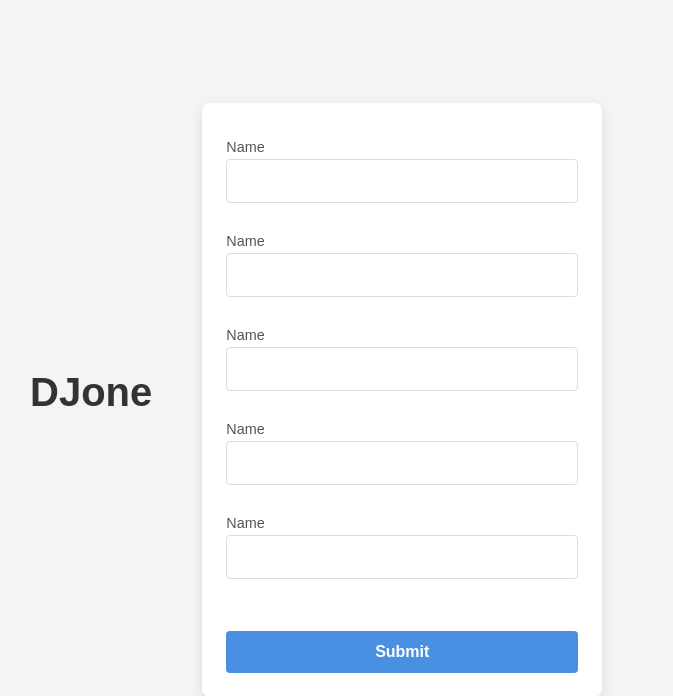
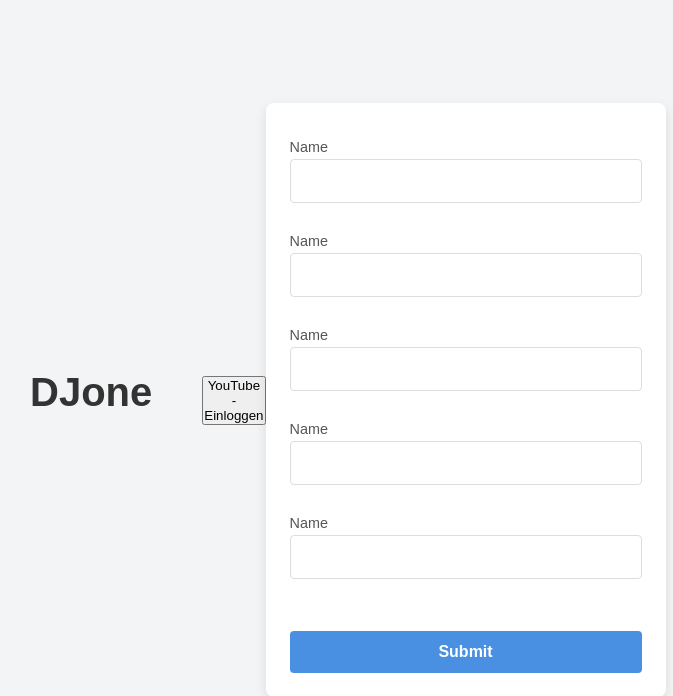
Before and after one commit to erhard3mem/djone, a Flask app: template templates/index.html in a window 1280 px wide. Shown: the top 696 px of the page, without its empty margins (40-713 px from the left). Run offline with Flask 3, Linux system fonts and the light colour scheme; the template is opened without the code that fills it, so the values that code supplies are empty, except form fields; form fields are guessed from the names that the template uses.

Commit message:
added oauth button

```diff
--- a/templates/index.html
+++ b/templates/index.html
@@ -349,6 +349,8 @@ form input[type="submit"]:hover {
 
     <h1>DJone</h1>
 
+    <button onclick="oauth2SignIn()">YouTube - Einloggen</button>
+
     <form method="POST" action="/">
         {{ form.csrf_token }}
         {{ form.name0.label }} {{ form.name0 }}<br />
```
